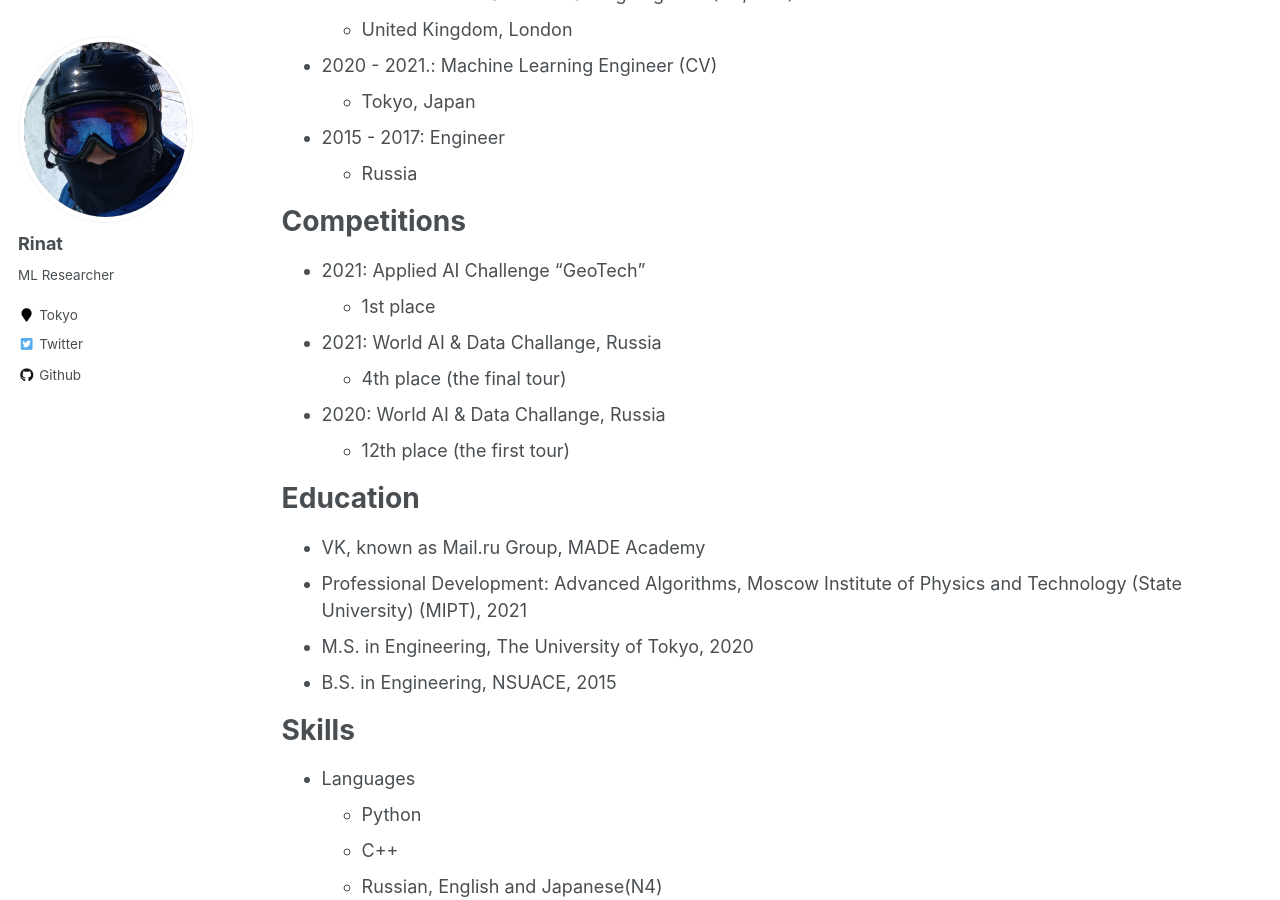
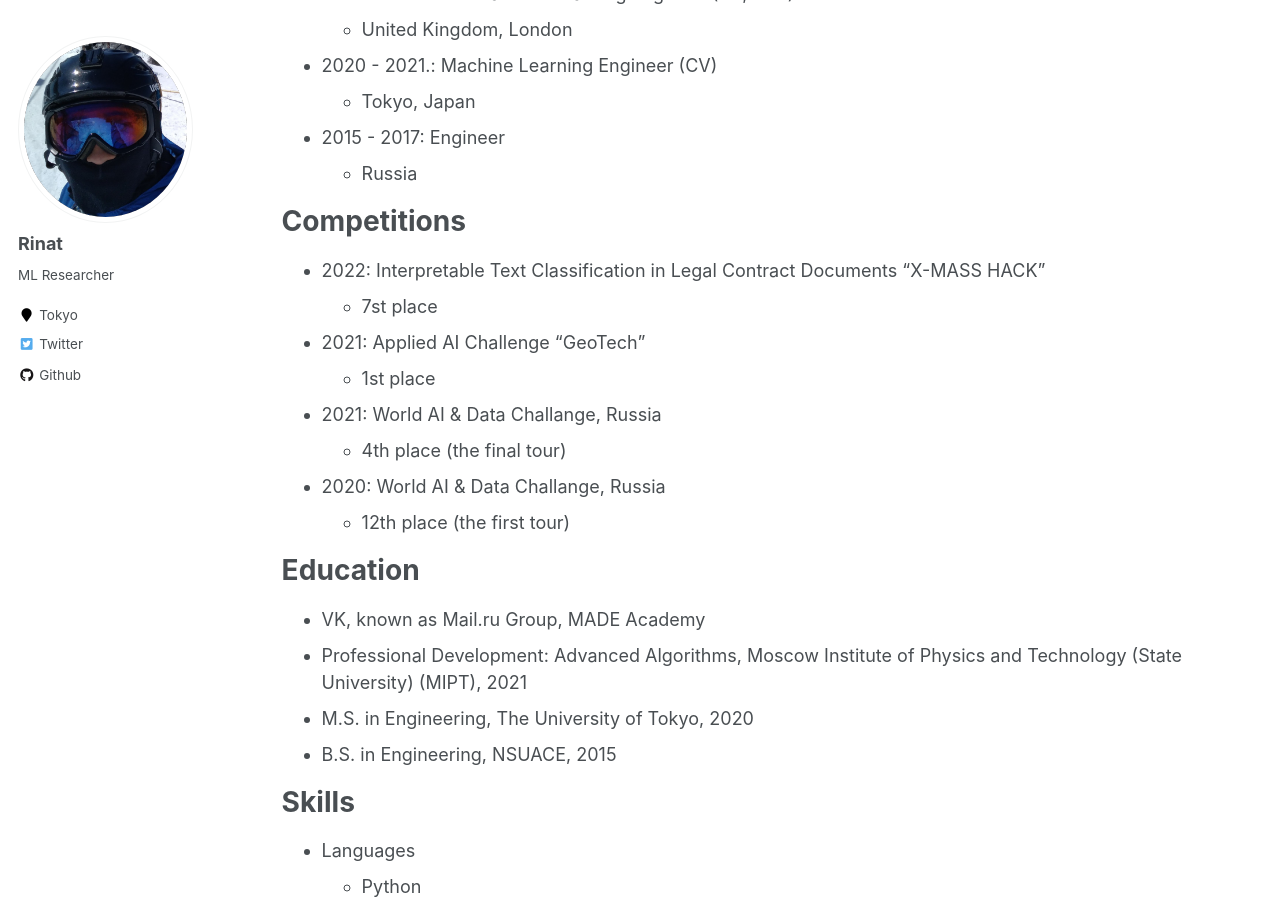
Before and after one commit to Xrenya/xrenya.github.io, a Jekyll site: the page built from _pages/cv.md, in a window 1280 px wide and 900 px high, scrolled down 304 px. Built offline with Jekyll 4.4.1, drawn with Linux system fonts in a browser that asks for light colours.

Commit message:
Update cv.md

```diff
--- a/_pages/cv.md
+++ b/_pages/cv.md
@@ -22,6 +22,8 @@ Work experience
 
 Competitions
 ======
+* 2022: Interpretable Text Classification in Legal Contract Documents "X-MASS HACK"
+  * 7st place
 * 2021: Applied AI Challenge "GeoTech"
   * 1st place
 * 2021: World AI & Data Challange, Russia
```
